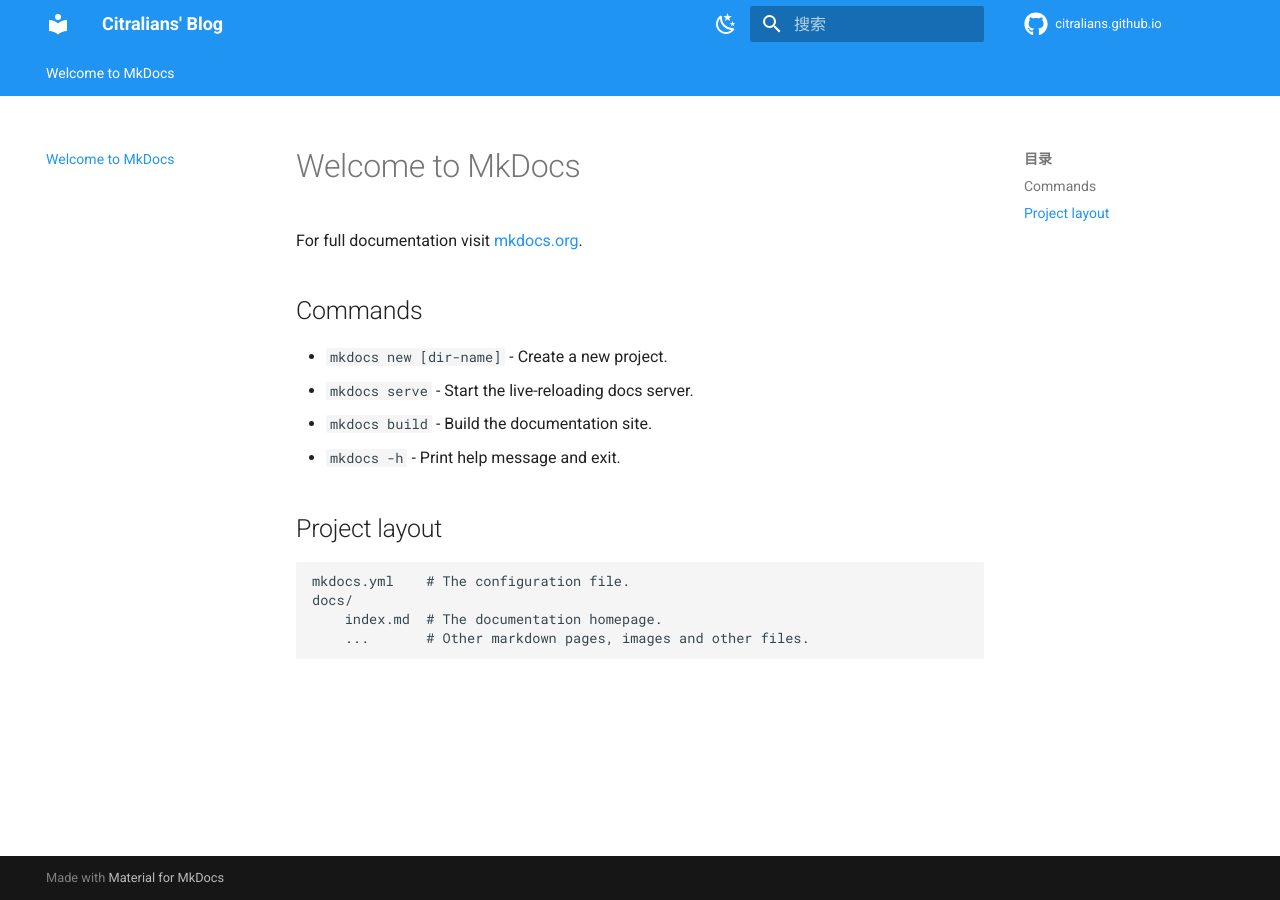
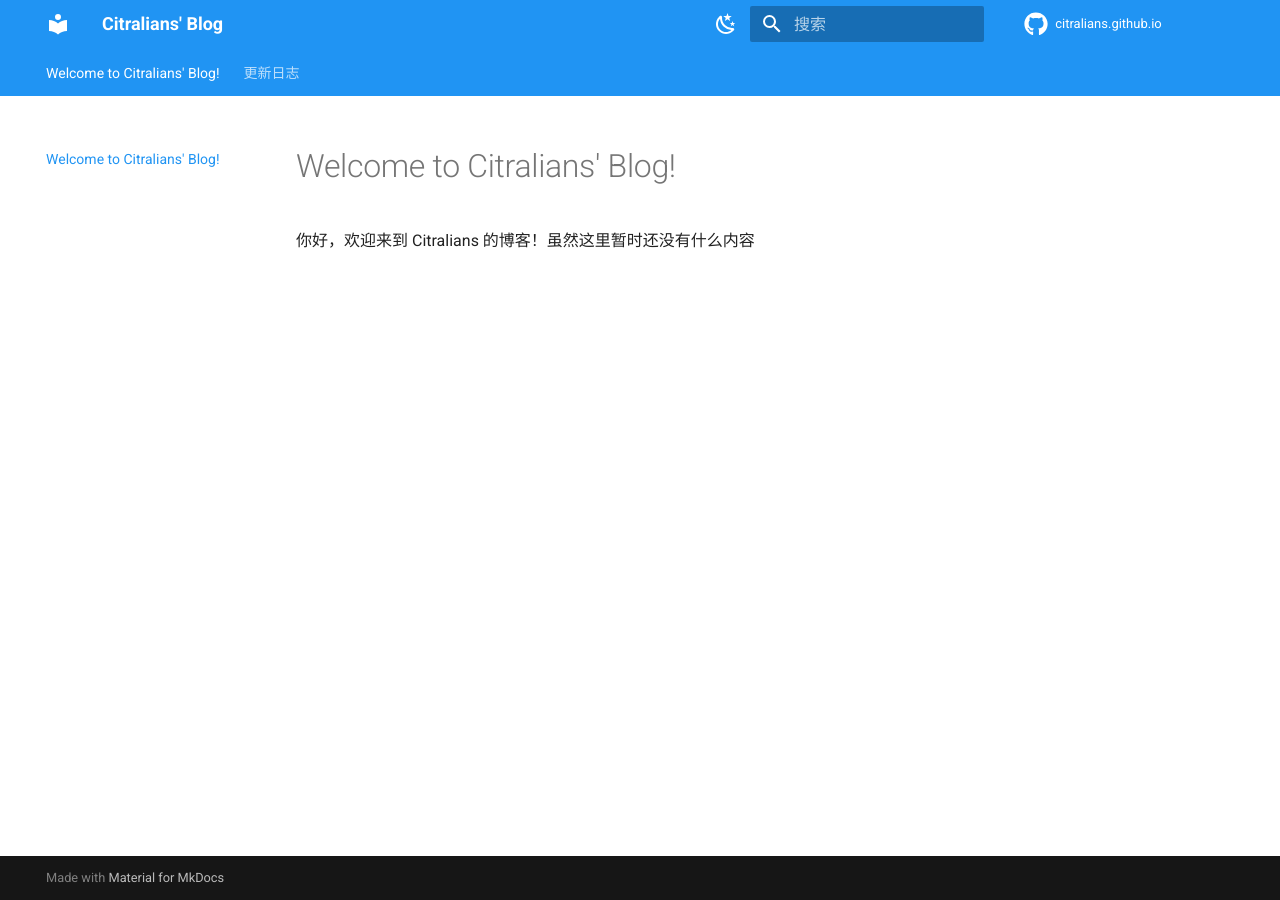
Before and after one commit to Citralians/citralians.github.io, an MkDocs documentation site: the page built from docs/index.md, in a window 1280 px wide. Built offline with MkDocs 1.6.1 and Material for MkDocs 9.7.7, drawn with Linux system fonts in a browser that asks for light colours; comment, search, counter and statistics services are not loaded.

Commit message:
added some contents

```diff
--- a/docs/index.md
+++ b/docs/index.md
@@ -1,17 +1,3 @@
-# Welcome to MkDocs
+# Welcome to Citralians' Blog!
 
-For full documentation visit [mkdocs.org](https://www.mkdocs.org).
-
-## Commands
-
-* `mkdocs new [dir-name]` - Create a new project.
-* `mkdocs serve` - Start the live-reloading docs server.
-* `mkdocs build` - Build the documentation site.
-* `mkdocs -h` - Print help message and exit.
-
-## Project layout
-
-    mkdocs.yml    # The configuration file.
-    docs/
-        index.md  # The documentation homepage.
-        ...       # Other markdown pages, images and other files.
+你好，欢迎来到 Citralians 的博客！虽然这里暂时还没有什么内容
```
Also changed, not shown: docs/diary.md (added, +5 -0 lines).
